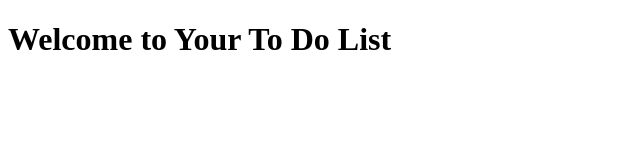
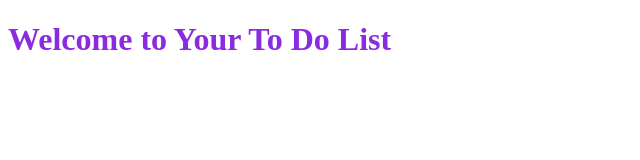
Before and after one commit to arlofeirman/sheyda-arlo-todo-app, a plain HTML site: page index.html in a window 1280 px wide. Shown: the whole page, without its empty margins (0-640 px from the left). Drawn offline with Linux system fonts and the light colour scheme.

Commit message:
adding styles

```diff
--- a/index.html
+++ b/index.html
@@ -1,5 +1,5 @@
 <!DOCTYPE html>
 <html>
-  <link rel="stylesheet" type = "text" href="style.css" >
+  <link rel="stylesheet" type="text/css" href="styles.css" >
   <h1> Welcome to Your To Do List</h1>
 </html>
```
